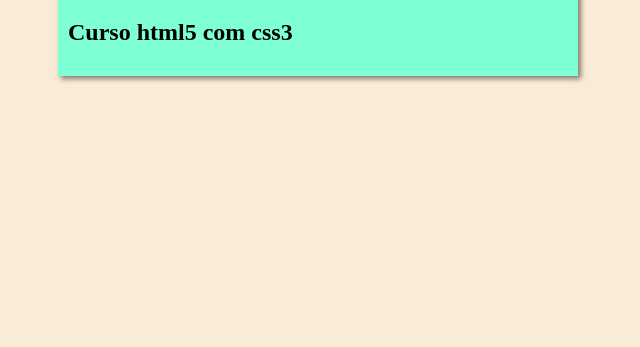
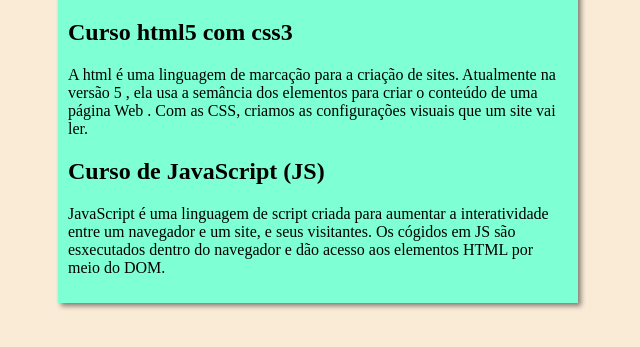
Before and after one commit to GuilhermeStn/Projeto-Site, a plain HTML site: page index.html in a window 1280 px wide. Shown: the part 79-426 px from the top of the page, without its empty margins (322-962 px from the left). Drawn offline with Linux system fonts and the light colour scheme.

Commit message:
arrumei o conteudo do jeito certo.

```diff
--- a/index.html
+++ b/index.html
@@ -15,15 +15,19 @@
         <article>
             <h2>Curso html5 com css3 </h2>
             <p>
-
+                A html é uma linguagem de marcação para a criação de sites. Atualmente na
+                versão 5 , ela usa a semância dos elementos para criar o conteúdo de uma
+                página Web . Com as CSS, criamos as configurações visuais que um site vai ler.
             </p>
         </article>
         <article>
             <h2>
-
+                Curso de JavaScript (JS)
             </h2>
             <p>
-
+                JavaScript é uma linguagem de script criada para aumentar a interatividade entre um navegador
+                e um site, e seus visitantes. Os cógidos em JS são esxecutados dentro do navegador e dão acesso
+                aos elementos HTML por meio do DOM.
             </p>
         </article>
     </main>
```
